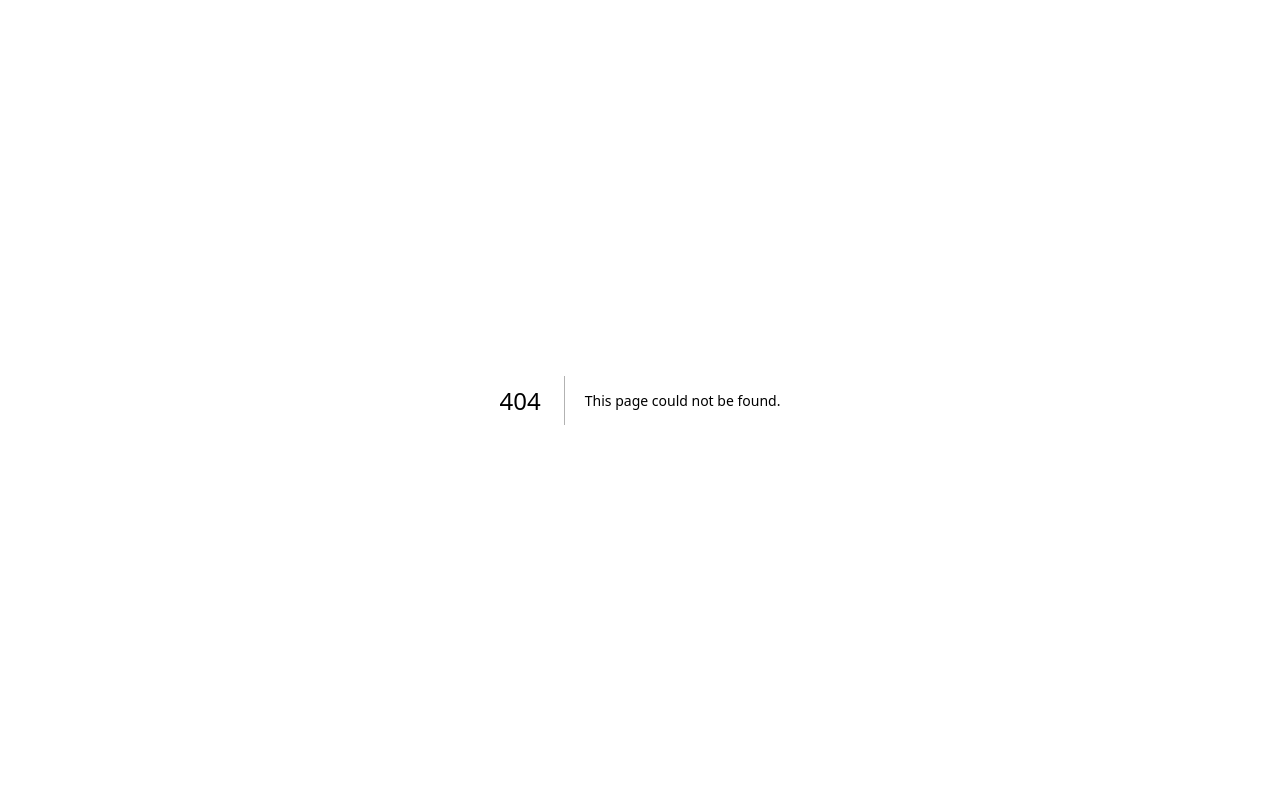
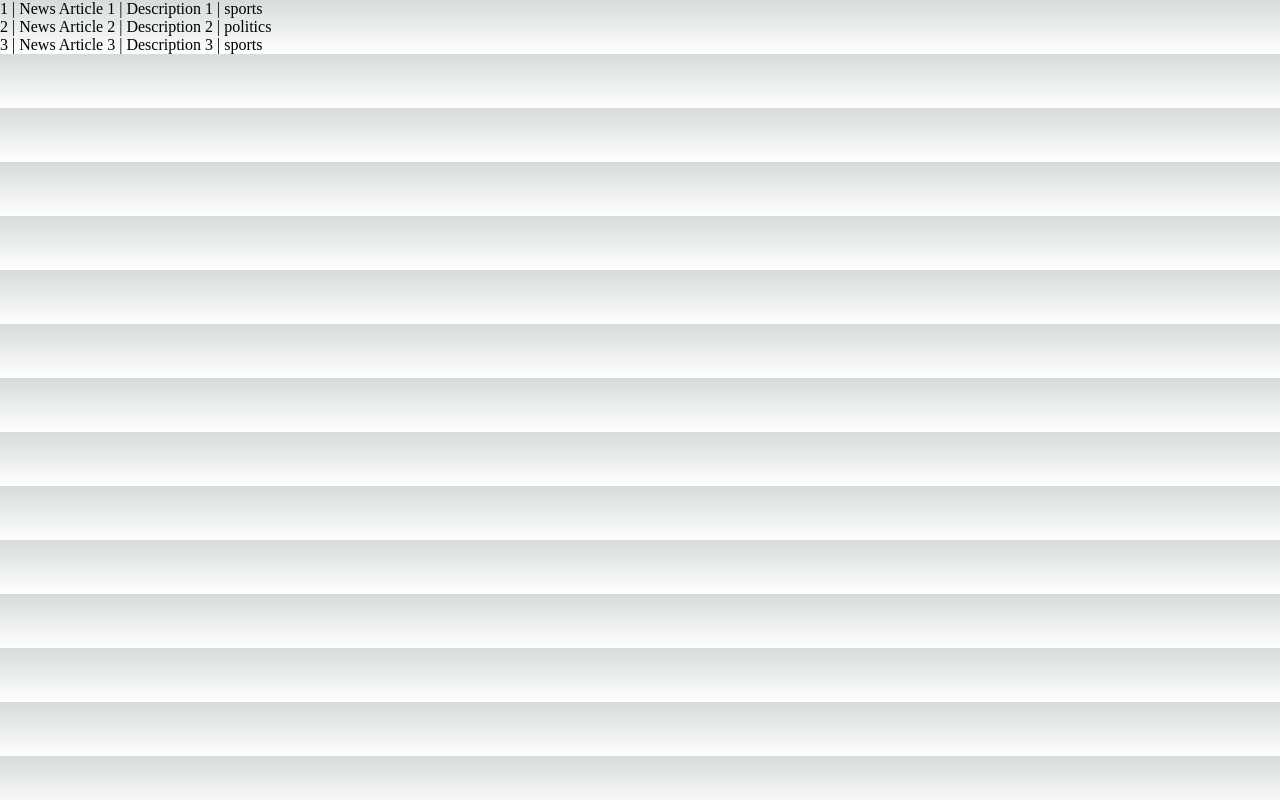
Before and after one commit to krupalshah94/nextJs_tutorial, a Next.js app: page /news in a window 1280 px wide. Before the commit this address had no page. Built offline with nearby package versions, Linux system fonts and the light colour scheme; data requests are answered from the project's data file.

Commit message:
serversideprops with dynamic params

```diff
--- /dev/null
+++ b/db.json
@@ -0,0 +1,120 @@
+{
+  "products": [
+    {
+      "id": 1,
+      "title": "Product 1",
+      "price": 700,
+      "description": "Description 1"
+    },
+    {
+      "id": 2,
+      "title": "Product 2",
+      "price": 1050,
+      "description": "Description 2"
+    },
+    {
+      "id": 3,
+      "title": "Product 3",
+      "price": 2600,
+      "description": "Description 3"
+    }
+  ],
+  "news": [
+    {
+      "id": 1,
+      "title": "News Article 1",
+      "description": "Description 1",
+      "category": "sports"
+    },
+    {
+      "id": 2,
+      "title": "News Article 2",
+      "description": "Description 2",
+      "category": "politics"
+    },
+    {
+      "id": 3,
+      "title": "News Article 3",
+      "description": "Description 3",
+      "category": "sports"
+    }
+  ],
+  "dashboard": {
+    "posts": 5,
+    "likes": 100,
+    "followers": 20,
+    "following": 50
+  },
+  "events": [
+    {
+      "id": 1,
+      "title": "Event 1",
+      "description": "Description 1",
+      "category": "sports",
+      "date": "April 25"
+    },
+    {
+      "id": 2,
+      "title": "Event 2",
+      "description": "Description 2",
+      "category": "technology",
+      "date": "May 25"
+    },
+    {
+      "id": 3,
+      "title": "Event 3",
+      "description": "Description 3",
+      "category": "food",
+      "date": "October 25"
+    },
+    {
+      "id": 4,
+      "title": "Event 4",
+      "description": "Description 4",
+      "category": "food",
+      "date": "April 25"
+    },
+    {
+      "id": 5,
+      "title": "Event 5",
+      "description": "Description 5",
+      "category": "sports",
+      "date": "January 15"
+    },
+    {
+      "id": 6,
+      "title": "Event 6",
+      "description": "Description 6",
+      "category": "art",
+      "date": "April 25"
+    },
+    {
+      "id": 7,
+      "title": "Event 7",
+      "description": "Description 7",
+      "category": "technology",
+      "date": "June 25"
+    },
+    {
+      "id": 8,
+      "title": "Event 8",
+      "description": "Description 8",
+      "category": "sports",
+      "date": "February 28"
+    },
+    {
+      "id": 9,
+      "title": "Event 9",
+      "description": "Description 9",
+      "category": "food",
+      "date": "April 25"
+    },
+    {
+      "id": 10,
+      "title": "Event 10",
+      "description": "Description 10",
+      "category": "sports",
+      "date": "August 5"
+    }
+  ]
+}
--- a/package.json
+++ b/package.json
@@ -6,9 +6,11 @@
     "dev": "next dev",
     "build": "next build",
     "start": "next start",
-    "lint": "next lint"
+    "lint": "next lint",
+    "serve-json": "json-server --watch db.json --port 4000"
   },
   "dependencies": {
+     "json-server": "^0.16.3",
     "@next/font": "13.1.1",
     "eslint": "8.31.0",
     "eslint-config-next": "13.1.1",
--- /dev/null
+++ b/pages/news/index.js
@@ -0,0 +1,27 @@
+function News({ news }) {
+  return (
+    <>
+      {news.map((data, i) => {
+        return (
+          <div key={`article_${i}`}>
+            <p>
+              {data.id} | {data.title} | {data.description} | {data.category}
+            </p>
+          </div>
+        );
+      })}
+    </>
+  );
+}
+export default News;
+
+export async function getServerSideProps() {
+  const response = await fetch('http://localhost:4000/news');
+  const data = await response.json();
+
+  return {
+    props: {
+      news: data,
+    },
+  };
+}
```
Also changed, not shown: pages/news/[category].js (added, +35 -0 lines), 1 other file (tests, documents, lock files or other folders).
